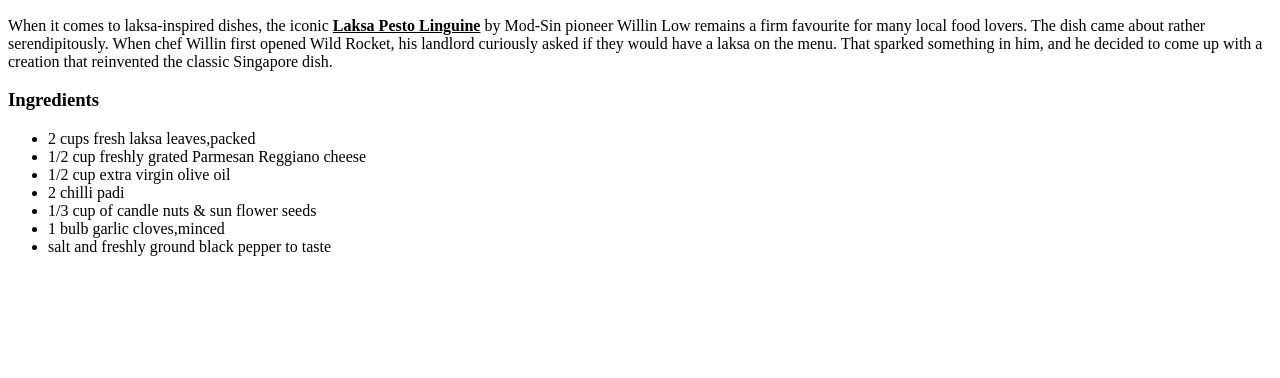
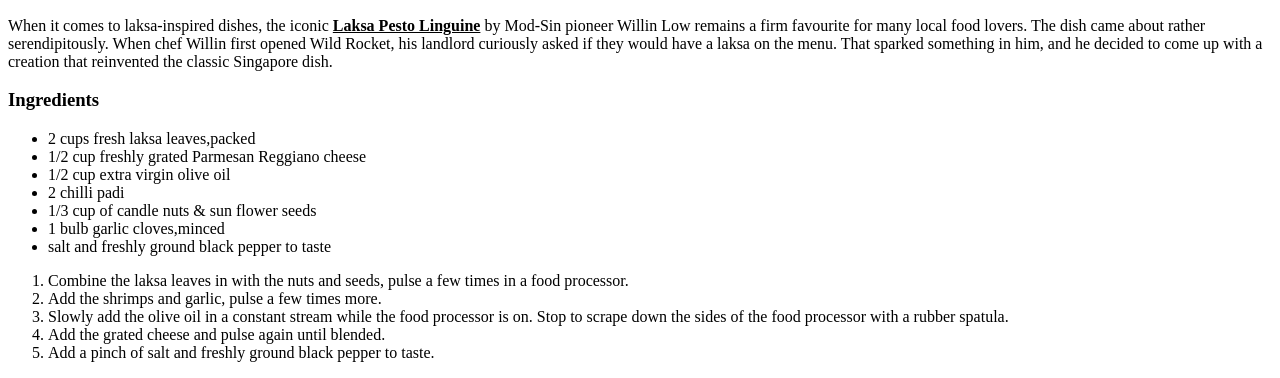
Before and after one commit to weikangg/odin-recipes, a plain HTML site: page recipes/laksapesto.html in a window 1280 px wide. Shown: the part 434-812 px from the top of the page. Drawn offline with Linux system fonts and the light colour scheme.

Commit message:
Iteration 3.4

```diff
--- a/recipes/laksapesto.html
+++ b/recipes/laksapesto.html
@@ -26,5 +26,13 @@
         <li>1 bulb garlic cloves,minced</li>
         <li>salt and freshly ground black pepper to taste</li>
     </ul>
+
+    <ol>
+        <li>Combine the laksa leaves in with the nuts and seeds, pulse a few times in a food processor.</li>
+        <li>Add the shrimps and garlic, pulse a few times more.</li>
+        <li>Slowly add the olive oil in a constant stream while the food processor is on. Stop to scrape down the sides of the food processor with a rubber spatula.</li>
+        <li>Add the grated cheese and pulse again until blended.</li>
+        <li>Add a pinch of salt and freshly ground black pepper to taste.</li>
+    </ol>
 </body>
 </html>
```
